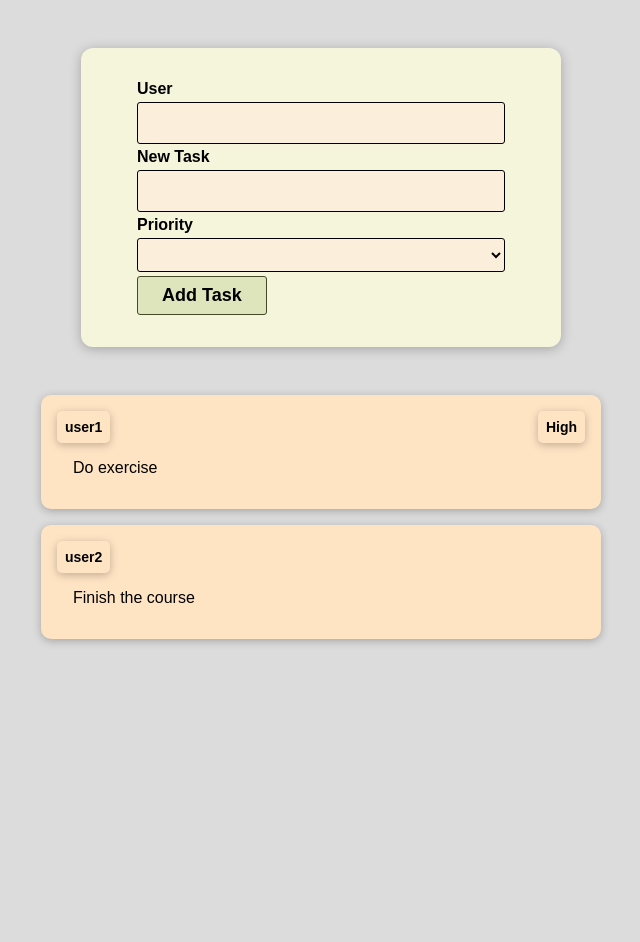
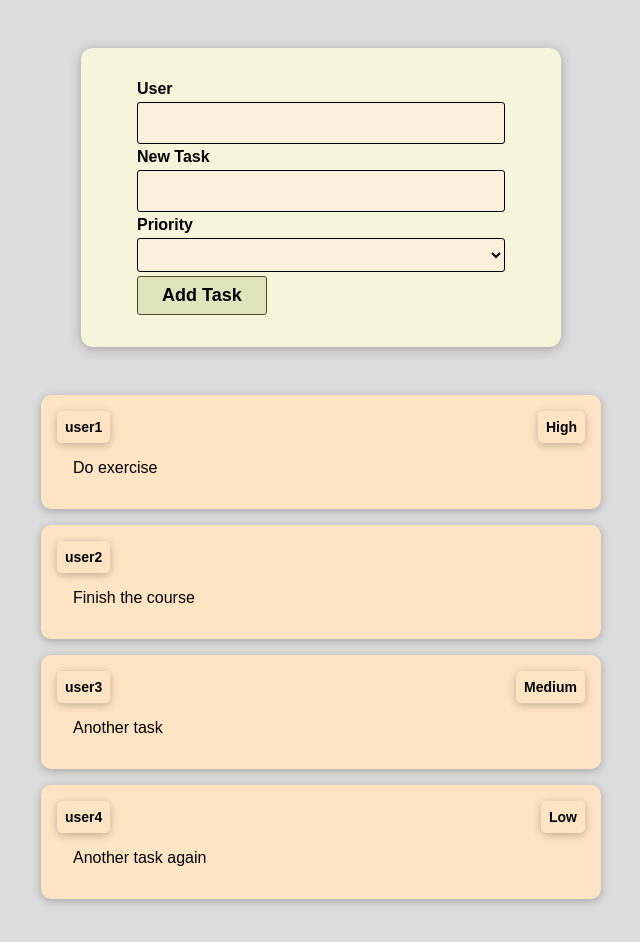
Before and after one commit to roger-mengqiu-chen/SimpleTasks, a React (Create React App) app in the folder client/: page / in a window 1280 px wide. Shown: the top 942 px of the page, without its empty margins (319-959 px from the left). Before the commit the page ends 800 px from the top, so only its background shows below. Built offline with nearby package versions, Linux system fonts and the light colour scheme.

Commit message:
Add more sample data

```diff
--- a/client/src/App.js
+++ b/client/src/App.js
@@ -7,6 +7,8 @@ function App() {
   const [tasks, setTasks] = useState([
     { task: "Do exercise", user: "user1", priority: "High", id: "1" },
     { task: "Finish the course", user: "user2", priority: "", id: "2" },
+    { task: "Another task", user: "user3", priority: "Medium", id: "3"},
+    { task: "Another task again", user: "user4", priority: "Low", id: "4"},
   ]);
 
   const deleteTaskHandler = (taskId) => {
```
